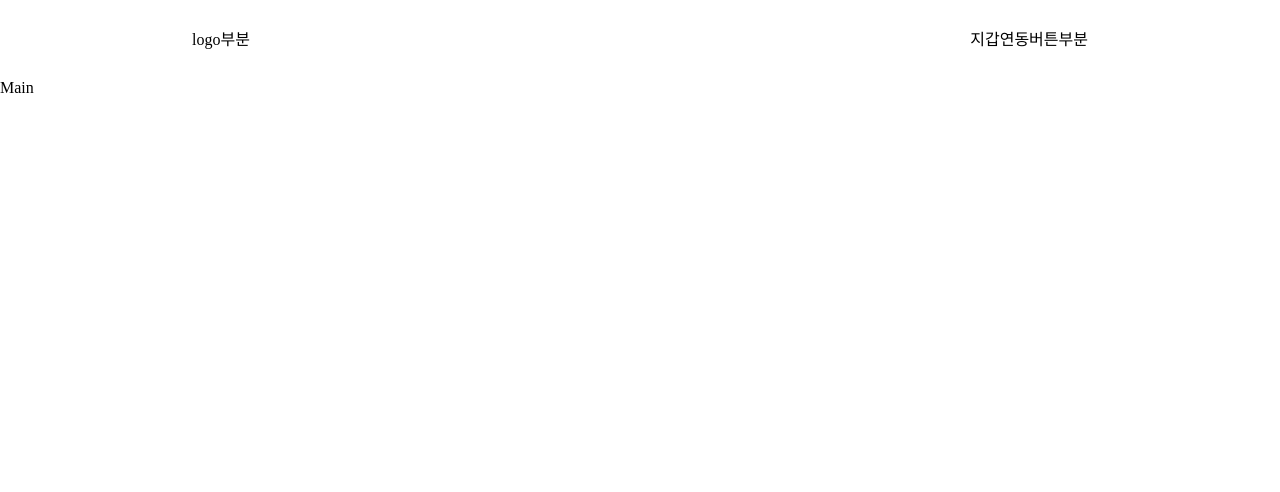
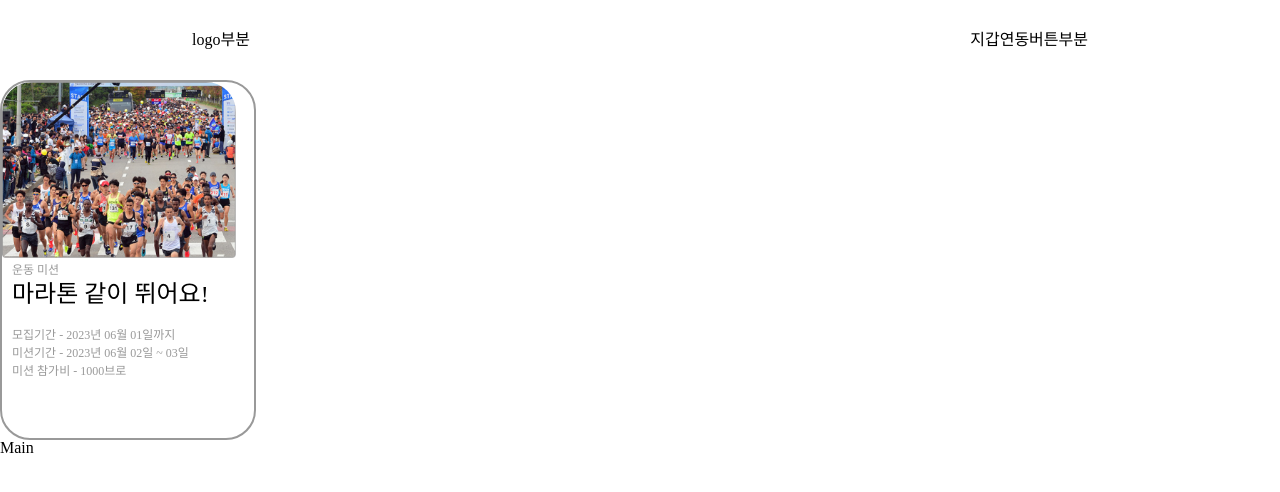
Before and after one commit to Block-Fighters/missionbrothers-client, a React (Create React App) app: page / in a window 1280 px wide. Shown: the top 492 px of the page. Built offline with nearby package versions, Linux system fonts and the light colour scheme; the HTML template or start-up script is replaced by a standard one; a web font is replaced by a local one.

Commit message:
{#3]style:MissionCard 컴포넌트 목업 진행'}

```diff
--- a/src/App.jsx
+++ b/src/App.jsx
@@ -5,6 +5,8 @@ import GlobalStyle from './styles/GlobalStyle';
 import theme from './styles/theme';
 import AppRouter from './Router';
 import Header from './components/layout/Header';
+import Card from './components/MissionCard/Card';
+
 
 function App() {
   return (
@@ -13,6 +15,7 @@ function App() {
         <GlobalStyle />
         <ThemeProvider theme={theme}>
           <Header />
+          <Card />
           <AppRouter />
         </ThemeProvider>
       </RecoilRoot>
--- a/src/Router.jsx
+++ b/src/Router.jsx
@@ -1,6 +1,7 @@
 import React from 'react';
 import { Routes, Route, BrowserRouter } from 'react-router-dom';
 import MainPage from './pages/Main';
+
 
 function AppRouter() {
   return (
--- /dev/null
+++ b/src/components/MissionCard/Card.jsx
@@ -0,0 +1,22 @@
+import React from 'react';
+import { $CardDiv,$Image, $CardContent, $Text, $Title} from '../MissionCard/style';
+import img from '../../assets/MissionImg/Running.png';
+
+
+
+function Card(){
+    return (
+        <$CardDiv>
+            <$CardContent>
+              <$Image src={img} />
+                <$Text>운동 미션</$Text>
+                <$Title>마라톤 같이 뛰어요!</$Title>
+                <$Text>모집기간 - 2023년 06월 01일까지</$Text>
+                <$Text>미션기간 - 2023년 06월 02일 ~ 03일</$Text>
+                <$Text>미션 참가비 - 1000브로</$Text>
+            </$CardContent>
+        </$CardDiv>
+     ) ;
+}
+
+export default Card;
--- /dev/null
+++ b/src/components/MissionCard/style.js
@@ -0,0 +1,43 @@
+import styled from 'styled-components';
+import theme, { flexCustom } from '../../styles/theme';
+
+export const $CardDiv = styled.div`
+  width: 20vw;
+  height: 360px;
+  border-radius: 30px;
+  border: 2px solid ${theme.gray[500]};
+//   ${flexCustom('column', 'space-between', 'center')}
+
+`;
+
+
+ export const $Image = styled.img`
+  width: 93%;
+  height: auto;
+  object-fit: contain;
+  border-radius: 30px 30px 0 0 ;
+  margin-top : 0%
+  margin-right: 0%;
+  margin-left: 0%;
+`;
+
+export const $CardContent = styled.div`
+${flexCustom('column', 'space-between', 'start')}
+text-align: left;
+
+`;
+
+
+export const $Text = styled.div`
+    font-size : 12px;
+    margin-top: 6px;
+    margin-left : 10px;
+    color:${theme.gray[500]};
+`;
+
+export const $Title = styled.div`
+    font-size: 24px;
+    margin-top: 6px;
+    margin-bottom: 17px;
+    margin-left : 10px;
+`;
```
Also changed, not shown: src/abi/MissionBro.json (+1 -1 lines), src/abi/Token.json (+1 -1 lines), src/assets/MissionImg/Running.png (added), src/components/layout/style.js (line endings or trailing spaces).
